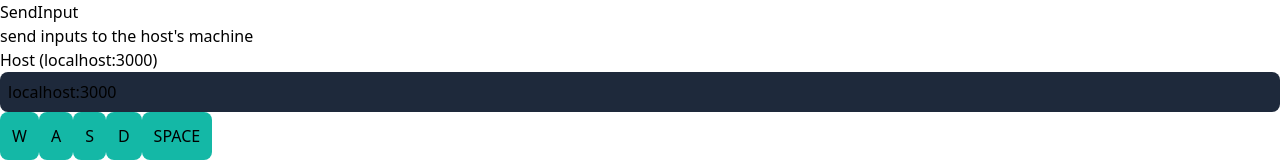
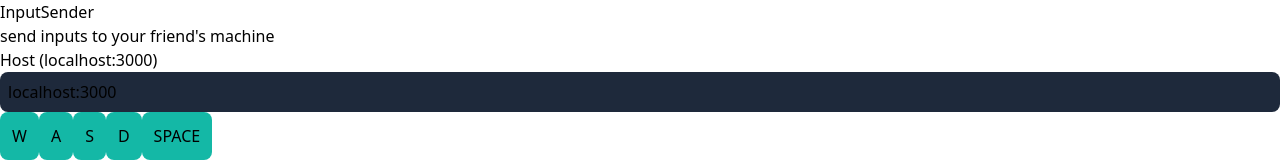
Before and after one commit to midiidev/InputSender, a Vue app in the folder Frontend/: page / in a window 1280 px wide. Shown: the top 162 px of the page. Built offline with nearby package versions, Linux system fonts and the light colour scheme.

Commit message:
change title on frontend

```diff
--- a/Frontend/index.html
+++ b/Frontend/index.html
@@ -4,7 +4,7 @@
         <meta charset="UTF-8" />
         <link rel="icon" href="/favicon.ico" />
         <meta name="viewport" content="width=device-width, initial-scale=1.0" />
-        <title>Vite App</title>
+        <title>InputSender</title>
     </head>
     <body>
         <div id="app"></div>
--- a/Frontend/src/App.vue
+++ b/Frontend/src/App.vue
@@ -13,8 +13,8 @@ const customKey = ref('')
         <div class="rounded-xl bg-gradient-to-br from-indigo-500 to-green-500">
             <div class="rounded-xl bg-black m-[1px] p-10 space-y-5">
                 <div>
-                    <h1 class="text-3xl font-semibold">SendInput</h1>
-                    <p class="text-lg">send inputs to the host's machine</p>
+                    <h1 class="text-3xl font-semibold">InputSender</h1>
+                    <p class="text-lg">send inputs to your friend's machine</p>
                 </div>
                 <div>
                     <label class="block text-sm"
```
